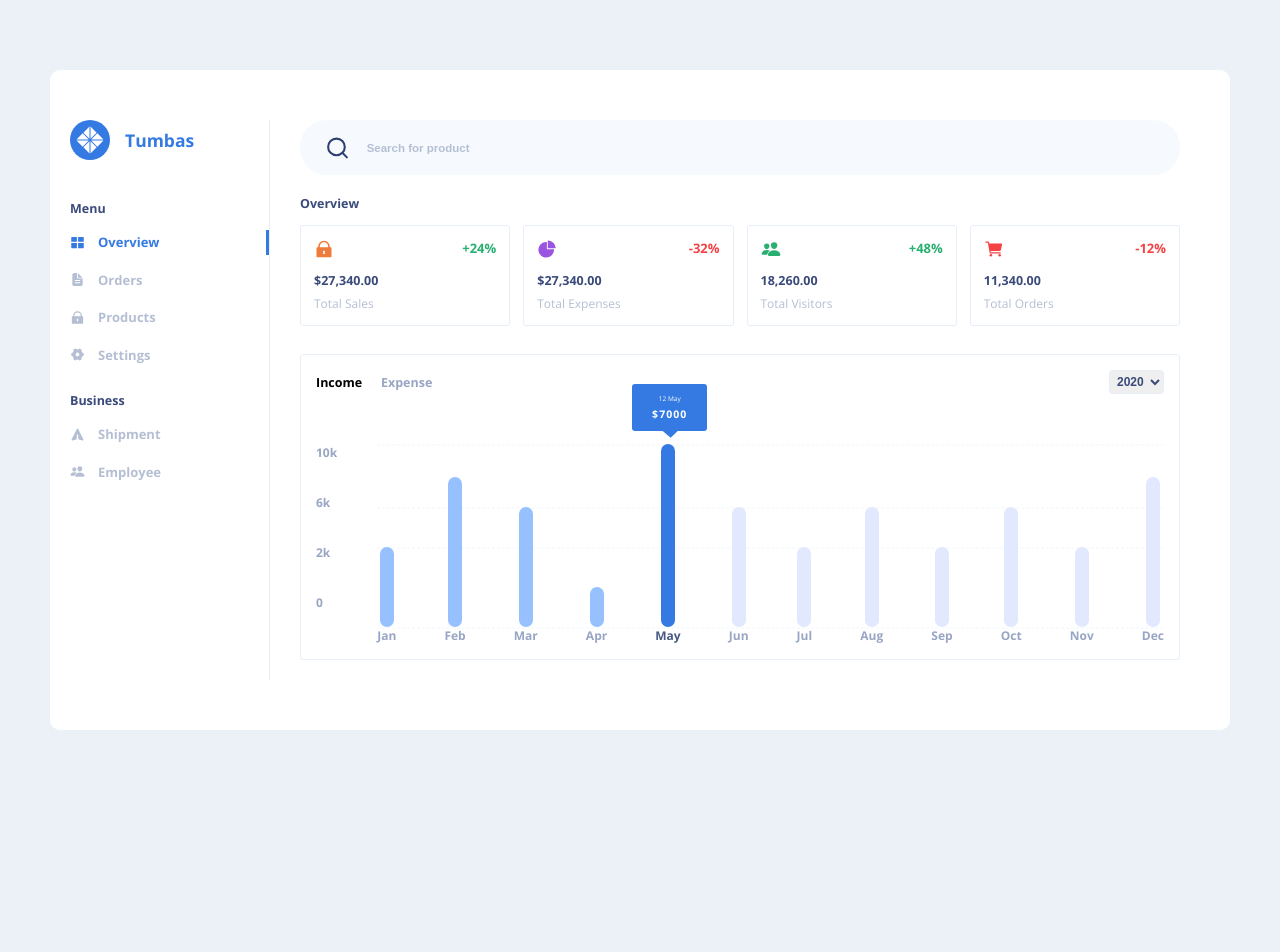
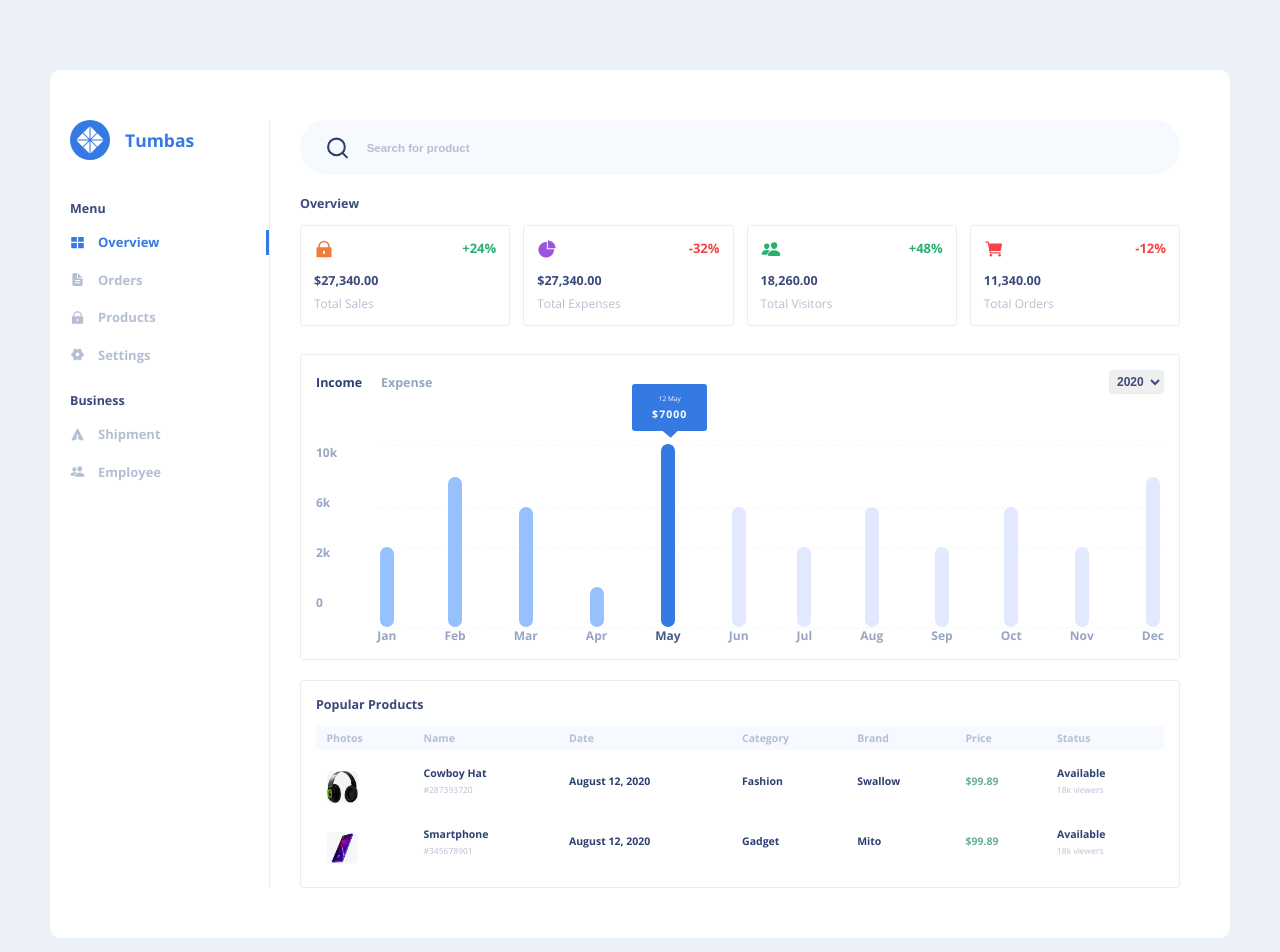
Before and after one commit to hmdNetizen/analytics-layout, a React (Create React App) app: page / in a window 1280 px wide. Shown: the top 952 px of the page. Before the commit the page ends 800 px from the top, so only its background shows below. Built offline with nearby package versions, Linux system fonts and the light colour scheme.

Commit message:
Completed the implementation of the product table

```diff
--- a/src/components/Chart.css
+++ b/src/components/Chart.css
@@ -14,6 +14,7 @@
 
 .chart-heading h3 {
   font-size: 1.25rem;
+  color: var(--color-blue-darker);
 }
 
 .chart-heading h3:nth-child(2) {
@@ -29,6 +30,10 @@
   font-weight: 700;
   font-size: 1.2rem;
   border-radius: 0.3em;
+}
+
+.chart-heading select:focus {
+  outline: none;
 }
 
 .figures {
--- a/src/components/Chart.js
+++ b/src/components/Chart.js
@@ -11,6 +11,9 @@ const Chart = () => {
         <h3>Expense</h3>
         <select>
           <option value="2020">2020</option>
+          <option value="2020">2019</option>
+          <option value="2020">2018</option>
+          <option value="2020">2017</option>
         </select>
       </div>
       <div className="figures">
--- a/src/components/MiddleContents.js
+++ b/src/components/MiddleContents.js
@@ -5,6 +5,7 @@ import { IoPeople, IoCart } from "react-icons/io5";
 import { AiFillPieChart } from "react-icons/ai";
 import "./MiddleContents.css";
 import Chart from "./Chart";
+import ProductsTable from "./ProductsTable";
 
 const MiddleContents = () => {
   return (
@@ -47,6 +48,10 @@ const MiddleContents = () => {
         <Fragment>
           <Chart />
         </Fragment>
+        <div className="products">
+          <h2 className="title">Popular Products</h2>
+          <ProductsTable />
+        </div>
       </div>
     </Fragment>
   );
--- /dev/null
+++ b/src/components/ProductsTable.css
@@ -0,0 +1,50 @@
+.products {
+  width: 100%;
+  border: 1px solid var(--color-blue-lighter);
+  padding: 1.5em;
+  border-radius: 3px;
+}
+
+.products h2 {
+  margin-bottom: 1em;
+}
+
+.table {
+  width: 100%;
+}
+
+.table thead {
+  background: #f6faff;
+}
+
+.table thead th {
+  padding: 0.5em 1em;
+  font-size: 1.05rem;
+  color: var(--color-blue-light);
+  text-align: left;
+}
+
+.table tbody td {
+  padding: 0.5em 1em;
+  font-size: 1.05rem;
+  font-weight: 700;
+  color: var(--color-blue-darker);
+}
+
+.table tbody td:first-of-type {
+  padding-top: 2em;
+}
+
+.table tbody td span {
+  color: var(--color-blue-light);
+  font-size: 0.85rem;
+  display: block;
+  margin-top: 0.5em;
+  font-weight: 400;
+}
+
+.table tbody td img {
+  width: 3em;
+  height: 3em;
+  border-radius: 0.5em;
+}
--- /dev/null
+++ b/src/components/ProductsTable.js
@@ -0,0 +1,70 @@
+import React from "react";
+import "./ProductsTable.css";
+import headphone from "../assets/headphone.png";
+import smartphone from "../assets/smartphone.png";
+
+const ProductsTable = () => {
+  return (
+    <table className="table" cellspacing="0" cellpadding="0">
+      <thead>
+        <th>Photos</th>
+        <th>Name</th>
+        <th>Date</th>
+        <th>Category</th>
+        <th>Brand</th>
+        <th>Price</th>
+        <th>Status</th>
+      </thead>
+      <tbody>
+        {tableData.map((data) => (
+          <tr key={data.id}>
+            <td>
+              <img src={data.photo} alt={data.alt} />
+            </td>
+            <td>
+              {data.name} <span>{data.hash}</span>
+            </td>
+            <td>{data.date}</td>
+            <td>{data.category}</td>
+            <td>{data.brand}</td>
+            <td style={{ color: "#66af97" }}>${data.price}</td>
+            <td>
+              {data.availability} <span>{data.viewers}</span>
+            </td>
+          </tr>
+        ))}
+      </tbody>
+    </table>
+  );
+};
+
+const tableData = [
+  {
+    id: 0,
+    photo: headphone,
+    alt: "headphone",
+    name: "Cowboy Hat",
+    hash: "#287393720",
+    date: "August 12, 2020",
+    category: "Fashion",
+    brand: "Swallow",
+    price: 99.89,
+    availability: "Available",
+    viewers: "18k viewers",
+  },
+  {
+    id: 1,
+    photo: smartphone,
+    name: "Smartphone",
+    alt: "smartphone",
+    hash: "#345678901",
+    date: "August 12, 2020",
+    category: "Gadget",
+    brand: "Mito",
+    availability: "Available",
+    price: 99.89,
+    viewers: "18k viewers",
+  },
+];
+
+export default ProductsTable;
```
Also changed, not shown: src/components/Products.js (deleted, +0 -11 lines), src/assets/headphone.png (added), src/assets/smartphone.png (added).
